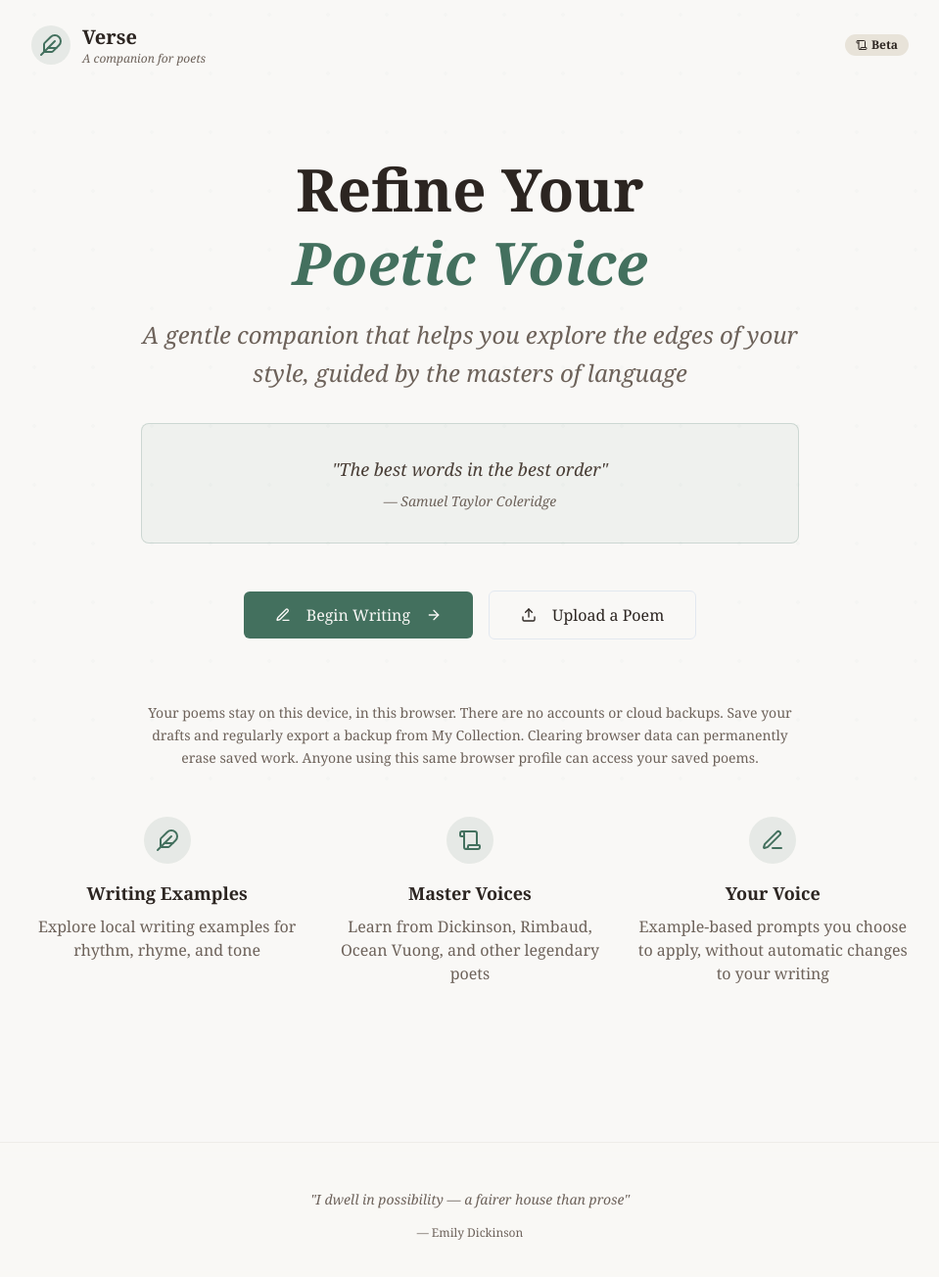
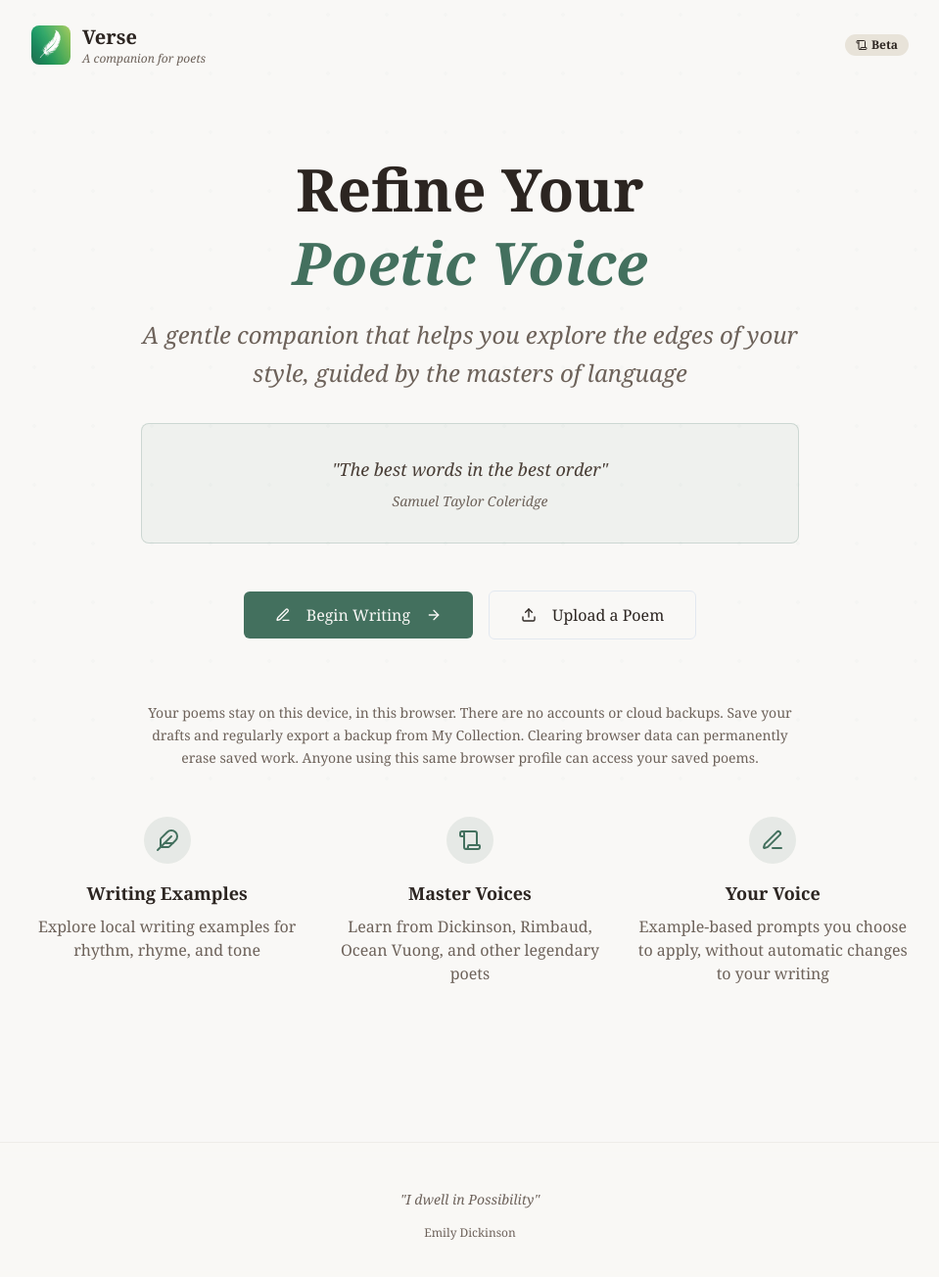
Before and after one commit to KeuqS/verse, a React (Vite) app: page / in a window 1280 px wide. Shown: the top 1304 px of the page at 98% size, without its empty margins (160-1119 px from the left). Built offline with nearby package versions, Linux system fonts and the light colour scheme.

Commit message:
Unify in-app brand mark with favicon and remove em dashes from site copy

```diff
--- a/index.html
+++ b/index.html
@@ -7,10 +7,10 @@
     <meta name="referrer" content="strict-origin-when-cross-origin" />
     <meta http-equiv="Content-Security-Policy"
       content="default-src 'self'; base-uri 'self'; object-src 'none'; script-src 'self'; style-src 'self' 'unsafe-inline'; font-src 'self'; img-src 'self' data:; connect-src 'self'; form-action 'self'; frame-src 'none'; worker-src 'none'" />
-    <title>Verse — A Companion for Poets</title>
+    <title>Verse | A Companion for Poets</title>
     <link rel="icon" href="%BASE_URL%assets/verse-mark.jpg" type="image/jpeg" />
     <meta name="description" content="A private writing companion for poets: draft, refine with literary examples, save in your browser, and share your work." />
-    <meta property="og:title" content="Verse — A Companion for Poets" />
+    <meta property="og:title" content="Verse | A Companion for Poets" />
     <meta property="og:description" content="A browser-based companion for writing and collecting poetry." />
     <meta property="og:type" content="website" />
     <meta name="twitter:card" content="summary" />
--- a/scripts/verify-build.mjs
+++ b/scripts/verify-build.mjs
@@ -31,6 +31,7 @@ if (html.includes('lovable.dev') || html.includes('lovable.app') || html.include
   throw new Error('Stale hosted-platform URL in built HTML');
 }
 
+if (/\u2014/.test(html)) throw new Error('Em dash in the rendered HTML document');
 const bundleText = [html, ...assets.filter(name => /\.(css|js)$/.test(name)).map(name => readFileSync(join(outputDir, 'assets', name), 'utf8'))].join("\n");
 if (/fonts\.googleapis\.com|fonts\.gstatic\.com/.test(bundleText)) {
   throw new Error('Google Fonts reference found in the output despite first-party font policy');
@@ -42,4 +43,7 @@ if (!existsSync(join(outputDir, 'fonts', 'crimson-text-OFL.txt')) ||
     !existsSync(join(outputDir, 'fonts', 'ibm-plex-mono-OFL.txt'))) {
   throw new Error('Missing redistributable font license notices');
 }
-console.log(`Built website validated for base ${base} with self-hosted fonts`);
+if (!bundleText.includes('verse-mark.jpg')) {
+  throw new Error('Application bundle does not reference the favicon as its brand mark');
+}
+console.log(`Built website validated for base ${base}, shared artwork, and self-hosted fonts`);
--- a/src/components/SuggestionsPanel.tsx
+++ b/src/components/SuggestionsPanel.tsx
@@ -44,7 +44,7 @@ export function SuggestionsPanel({
                 <p><span className="text-muted-foreground">To:</span> <span className="font-medium text-literary-sage">{suggestion.suggested_text}</span></p>
               </div>
               <p className="text-xs text-muted-foreground italic">{suggestion.explanation}</p>
-              {!applicable && <p className="text-xs text-muted-foreground">Illustration only — this phrase is absent from your draft.</p>}
+              {!applicable && <p className="text-xs text-muted-foreground">Illustration only. This phrase is absent from your draft.</p>}
               <div className="flex gap-2">
                 <Button size="sm" onClick={() => onAcceptSuggestion(suggestion.id)} disabled={!applicable}>
                   <Check className="h-4 w-4 mr-1" /> Apply to draft
--- /dev/null
+++ b/src/components/VerseMark.tsx
@@ -0,0 +1,18 @@
+import { cn } from "@/lib/utils";
+
+/**
+ * One existing image serves as the website's favicon and its in-page brand mark.
+ * Keep this path synchronized with index.html and the README.
+ */
+export function VerseMark({ className }: { className?: string }) {
+  return (
+    <img
+      src={`${import.meta.env.BASE_URL}assets/verse-mark.jpg`}
+      alt=""
+      aria-hidden="true"
+      width={40}
+      height={40}
+      className={cn("h-10 w-10 shrink-0 rounded-lg object-contain", className)}
+    />
+  );
+}
--- a/src/hooks/useLocalSuggestions.ts
+++ b/src/hooks/useLocalSuggestions.ts
@@ -24,8 +24,8 @@ const poetSuggestions: Record<string, Suggestion[]> = {
       id: '',
       type: 'meter',
       original_text: 'walking through the garden',
-      suggested_text: 'I walked — the Garden —',
-      explanation: "Dickinson's characteristic dashes and ballad meter",
+      suggested_text: 'I walked, the Garden, alone',
+      explanation: "A compact, measured line inspired by Dickinson's lyrical compression",
       status: 'pending'
     },
     {
@@ -78,7 +78,7 @@ const poetSuggestions: Record<string, Suggestion[]> = {
       id: '',
       type: 'tone',
       original_text: 'I remember my mother',
-      suggested_text: 'my mother—a body of water',
+      suggested_text: 'my mother, a body of water',
       explanation: "Vuong's intimate, embodied memory work",
       status: 'pending'
     },
--- a/src/pages/Index.tsx
+++ b/src/pages/Index.tsx
@@ -1,6 +1,7 @@
 import { useEffect, useRef, useState } from "react";
 import { useNavigate, useSearchParams } from "react-router-dom";
-import { Feather, FilePlus2, Scroll } from "lucide-react";
+import { FilePlus2, Scroll } from "lucide-react";
+import { VerseMark } from "@/components/VerseMark";
 import { WritingCanvas } from "@/components/WritingCanvas";
 import { PoetSelector } from "@/components/PoetSelector";
 import { SuggestionsPanel } from "@/components/SuggestionsPanel";
@@ -174,7 +175,7 @@ export default function Index() {
       <header className="sticky top-0 z-10 border-b bg-background/95 backdrop-blur-sm">
         <div className="max-w-7xl mx-auto px-4 sm:px-6 py-4 flex flex-wrap items-center justify-between gap-3">
           <div className="flex items-center gap-3">
-            <div className="p-2 rounded-full bg-literary-sage/10"><Feather className="h-6 w-6 text-literary-sage" /></div>
+            <VerseMark />
             <div><h1 className="text-xl font-bold">Verse</h1><p className="text-xs text-muted-foreground">Your writing space</p></div>
           </div>
           <div className="flex flex-wrap items-center gap-2">
@@ -220,7 +221,7 @@ export default function Index() {
         </div>
       </main>
       <footer className="mt-12 py-8 border-t text-center text-sm text-muted-foreground">
-        Verse — a private, browser-based writing companion
+        Verse | A private, browser-based writing companion
       </footer>
     </div>
   );
--- a/src/pages/Landing.tsx
+++ b/src/pages/Landing.tsx
@@ -2,6 +2,7 @@ import { Button } from "@/components/ui/button";
 import { Badge } from "@/components/ui/badge";
 import { Feather, Scroll, ArrowRight, Upload, Edit3 } from "lucide-react";
 import { Link } from "react-router-dom";
+import { VerseMark } from "@/components/VerseMark";
 
 const Landing = () => {
   return (
@@ -18,9 +19,7 @@ const Landing = () => {
       <header className="relative z-10 px-6 py-6">
         <div className="max-w-4xl mx-auto flex items-center justify-between">
           <div className="flex items-center gap-3">
-            <div className="p-2 bg-literary-sage/10 rounded-full">
-              <Feather className="h-6 w-6 text-literary-sage" />
-            </div>
+            <VerseMark />
             <div>
               <h1 className="text-xl font-bold text-foreground">Verse</h1>
               <p className="text-xs text-muted-foreground italic">A companion for poets</p>
@@ -54,7 +53,7 @@ const Landing = () => {
               "The best words in the best order"
             </blockquote>
             <cite className="text-sm text-muted-foreground mt-2 block">
-              — Samuel Taylor Coleridge
+              Samuel Taylor Coleridge
             </cite>
           </div>
 
@@ -116,10 +115,10 @@ const Landing = () => {
       <footer className="relative z-10 mt-24 py-12 border-t border-muted bg-background/80 backdrop-blur-sm">
         <div className="max-w-4xl mx-auto px-6 text-center">
           <p className="text-sm text-muted-foreground font-literary italic mb-4">
-            "I dwell in possibility — a fairer house than prose"
+            "I dwell in Possibility"
           </p>
           <p className="text-xs text-muted-foreground">
-            — Emily Dickinson
+            Emily Dickinson
           </p>
         </div>
       </footer>
```
